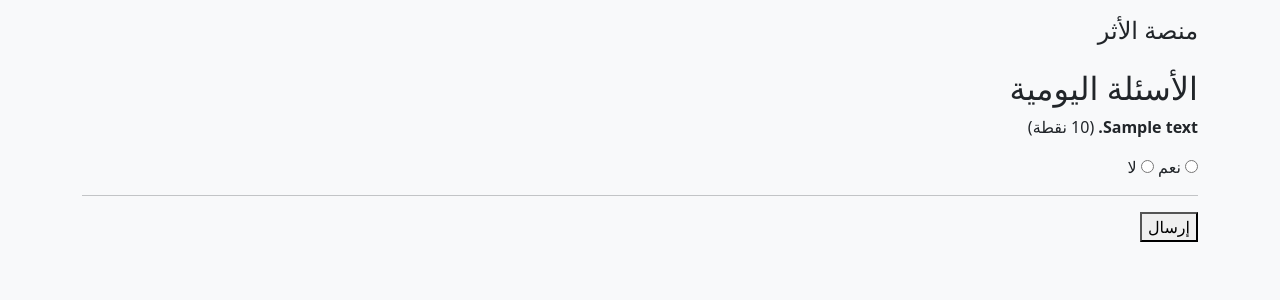
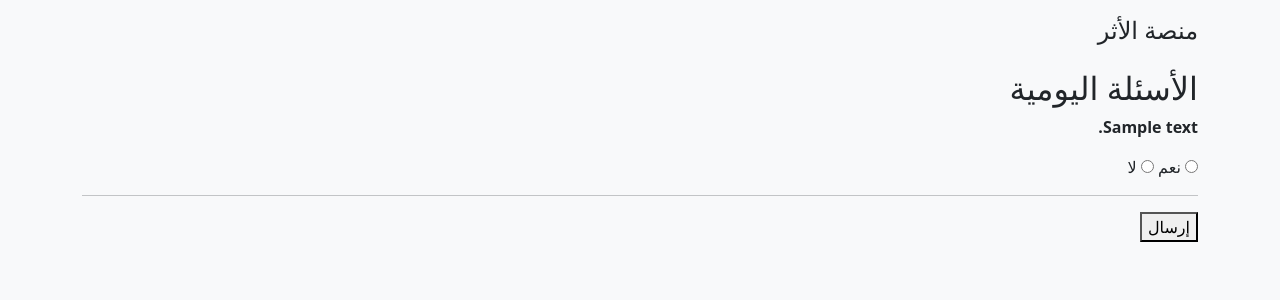
Before and after one commit to Abdallah-AlThwieb/Athr, a Python web app: template templates/survey.html in a window 1280 px wide. Shown: the top 300 px of the page. Run offline with Jinja, Linux system fonts and the light colour scheme; the template is opened without the code that fills it: most values are stand-ins (such as "Sample title", 1, 10 or a date in 2020).

Commit message:
project Athr update3

```diff
--- a/templates/survey.html
+++ b/templates/survey.html
@@ -4,7 +4,7 @@
 <h2>الأسئلة اليومية</h2>
 <form method="post" action="{{ url_for('survey.submit') }}">
   {% for q in questions %}
-    <p><strong>{{ q.text }}</strong> ({{ q.points }} نقطة)</p>
+    <p><strong>{{ q.text }}</strong></p>
     {% if q.id in answered_ids %}
       <p style="color: green;"><em>تمت الإجابة</em></p>
     {% else %}
```
